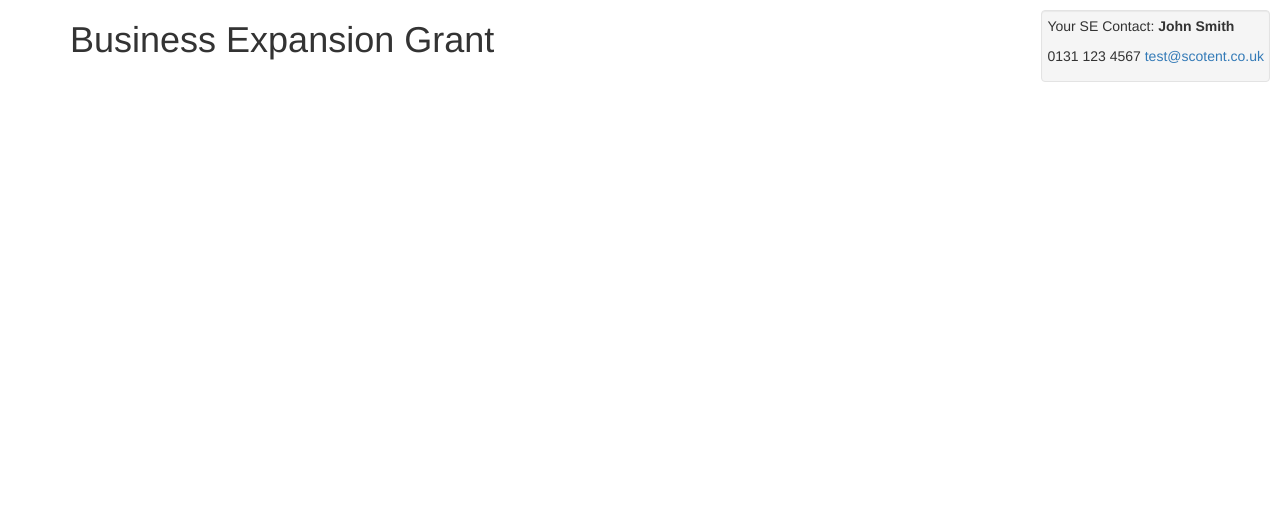
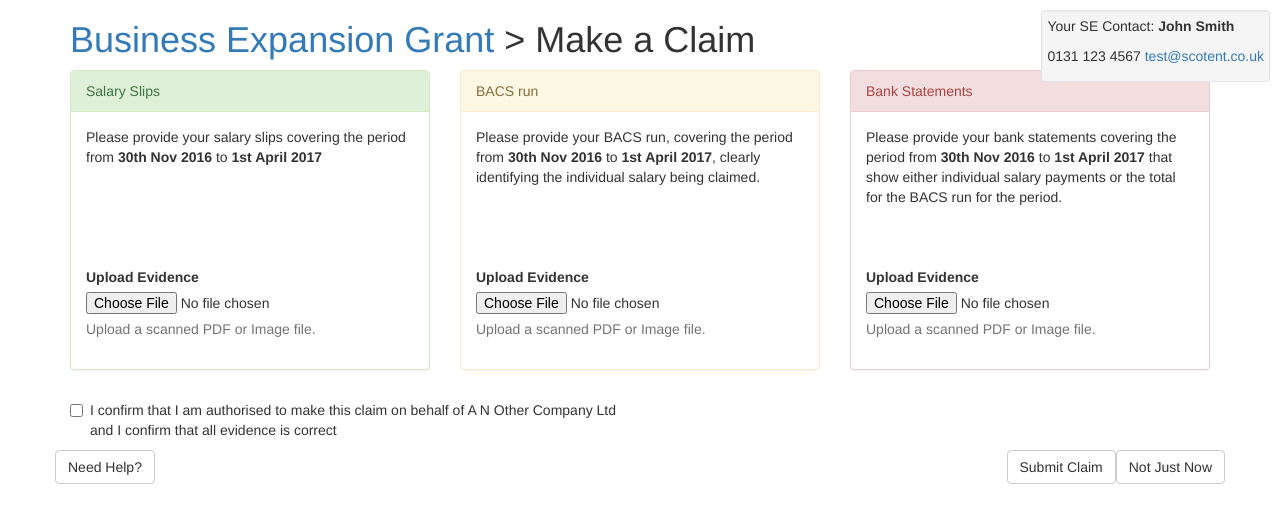
Before and after one commit to scotent/contractsandgrants, a plain HTML site: page claim.html in a window 1280 px wide. Drawn offline with nearby package versions, Linux system fonts and the light colour scheme.

```diff
--- a/claim.html
+++ b/claim.html
@@ -19,14 +19,74 @@
 
 
 <div class="container">
-    <h1>Business Expansion Grant</h1>
+    <h1><a href="grant.html">Business Expansion Grant</a> > Make a Claim</h1>
     <div class="well" id="se-details">
         <p>Your SE Contact: <strong>John Smith</strong></p>
         <p>0131 123 4567 <a href="mailto:test@scotent.co.uk">test@scotent.co.uk</a></p>
     </div>
 
     <div class="row">
+        <div class="col-sm-4">
+            <div class="panel panel-success se-claim-col">
+                <div class="panel-heading">Salary Slips
 
+                </div>
+                <div class="panel-body">
+<p>Please provide your salary slips covering the period from <strong>30th Nov 2016</strong> to <strong>1st April 2017</strong></p>
+
+                    <div class="form-group">
+                        <label for="exampleInputFile">Upload Evidence</label>
+                        <input type="file" id="exampleInputFile">
+                        <p class="help-block">Upload a scanned PDF or Image file.</p>
+                    </div>
+
+                </div>
+            </div>
+        </div>
+        <div class="col-sm-4">
+            <div class="panel panel-warning se-claim-col">
+                <div class="panel-heading">BACS run</div>
+                <div class="panel-body">
+                    <p>Please provide your BACS run, covering the period from <strong>30th Nov 2016</strong> to <strong>1st April 2017</strong>,
+                        clearly identifying the individual salary being claimed.</p>
+                    <div class="form-group">
+                        <label for="exampleInputFile">Upload Evidence</label>
+                        <input type="file" id="exampleInputFile">
+                        <p class="help-block">Upload a scanned PDF or Image file.</p>
+                    </div>
+                </div>
+            </div>
+        </div>
+        <div class="col-sm-4">
+            <div class="panel panel-danger se-claim-col">
+                <div class="panel-heading">Bank Statements</div>
+                <div class="panel-body">
+                    <p>Please provide your bank statements covering the period from <strong>30th Nov 2016</strong> to <strong>1st April 2017</strong>
+                    that show either individual salary payments or the total for the BACS run for the period.</p>
+                    <div class="form-group">
+                        <label for="exampleInputFile">Upload Evidence</label>
+                        <input type="file" id="exampleInputFile">
+                        <p class="help-block">Upload a scanned PDF or Image file.</p>
+                    </div>
+                </div>
+            </div>
+        </div>
+    </div>
+    <div class="row">
+        <div class="col-sm-6">
+            <div class="checkbox">
+                <label>
+                    <input type="checkbox">
+                    I confirm that I am authorised to make this claim on behalf of A N Other Company Ltd and I confirm that all evidence is correct
+
+                </label>
+            </div>
+        </div>
+    </div>
+    <div class="row">
+        <a class="btn btn-default" href="#" role="button">Need Help?</a>
+        <a class="btn btn-default pull-right" href="dashboard.html" role="button">Not Just Now</a>
+        <a class="btn btn-default pull-right" href="dashboard.html" role="button">Submit Claim</a>
     </div>
 
 </div>
--- a/stylesheets/styles.css
+++ b/stylesheets/styles.css
@@ -8,3 +8,9 @@
     padding:5px;
     z-index: 100;
 }
+.se-claim-col {min-height:300px; position:relative;}
+
+.se-claim-col .form-group {
+    position:absolute;
+    bottom:5px;
+}
```
Also changed, not shown: change.html (+1 -1 lines).
